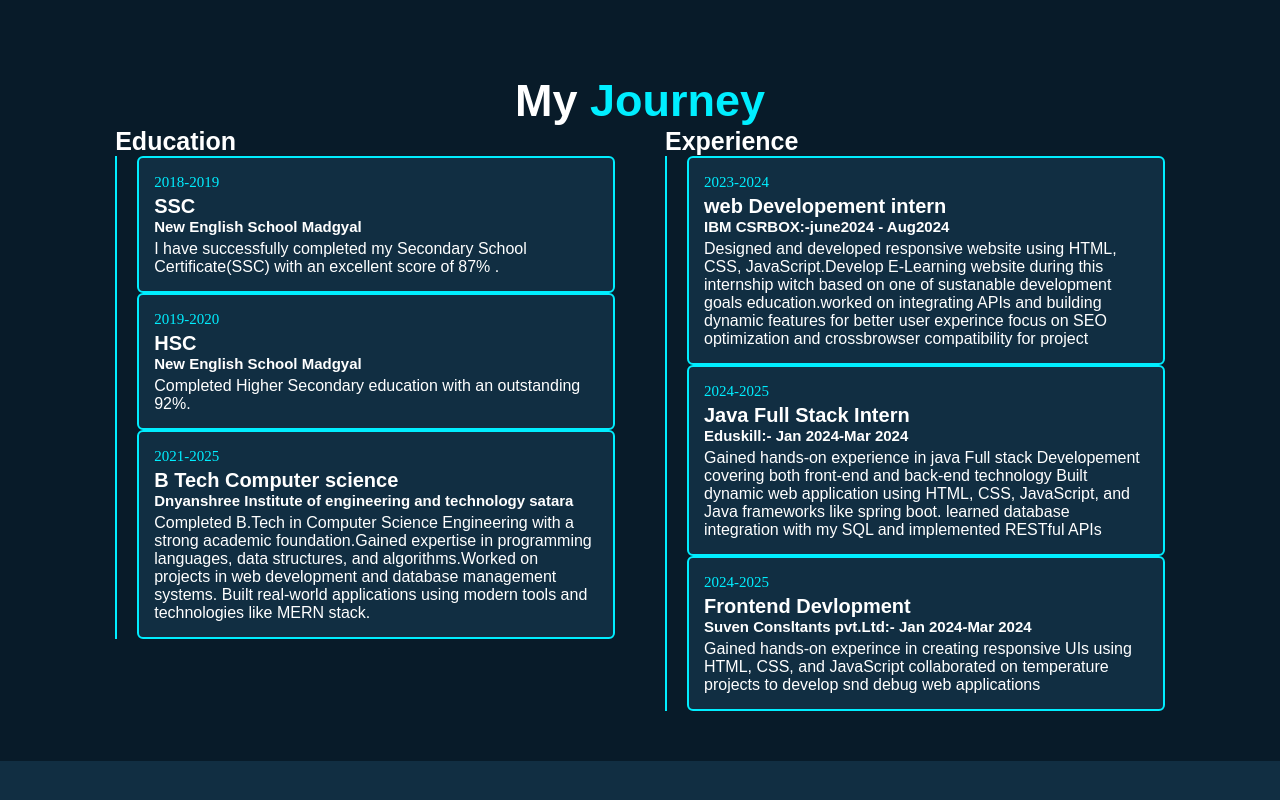
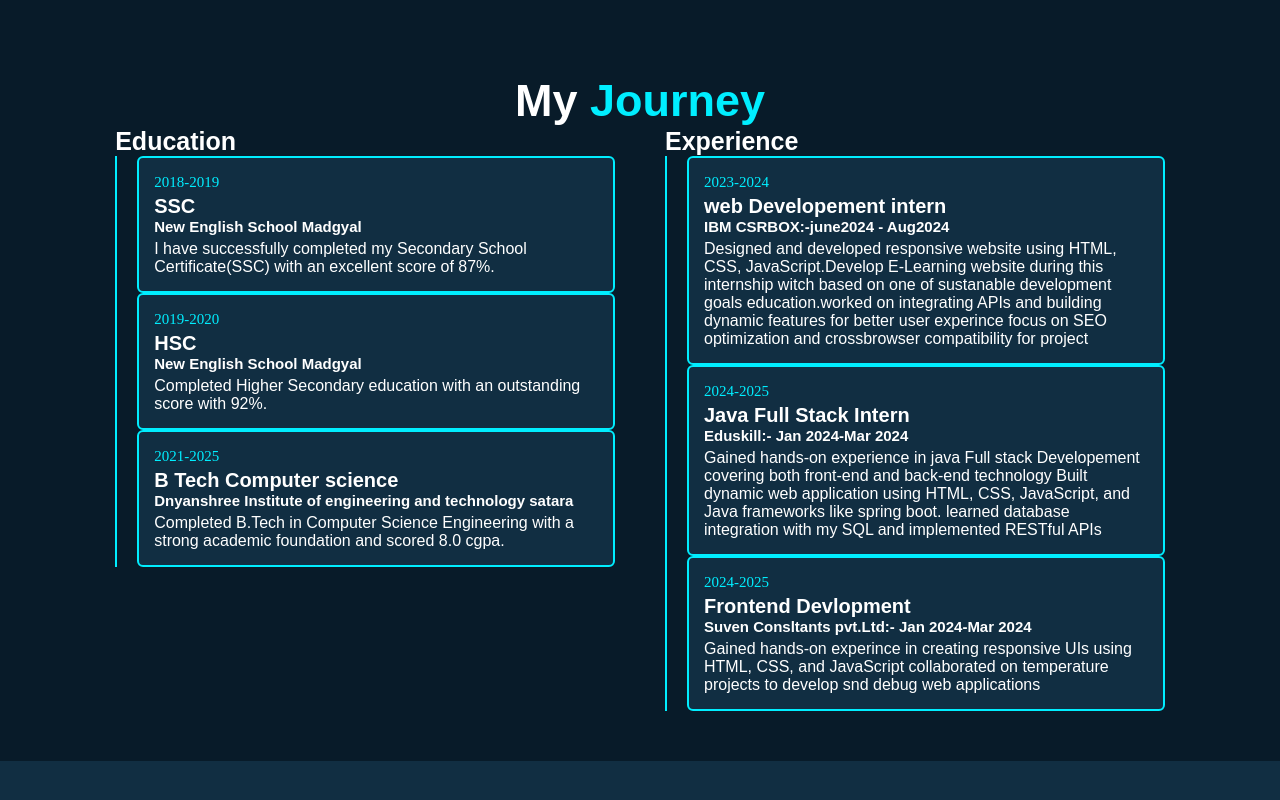
Before and after one commit to Vikas-75/portfolio1, a plain HTML site: page index.html in a window 1280 px wide. Shown: the part 1625-2425 px from the top of the page. Drawn offline with nearby package versions, Linux system fonts and the light colour scheme; a web font is replaced by a local one.

Commit message:
education information change

```diff
--- a/index.html
+++ b/index.html
@@ -62,7 +62,7 @@
 
      <section class="about" id="about">
         <div class="about-img">
-            <img src="vikasss.png" alt="">
+            <!-- <img src="vikasss.png" alt=""> -->
         </div>
 
                 <div class="about-content">
@@ -95,8 +95,8 @@
                                     <div class="year"><i class="bx bxs-calenar">2018-2019</i></div>
                                     <h2>SSC </h2>
                                     <h3>New English School Madgyal</h3>
-                                    <p>I have successfully completed my Secondary School Certificate(SSC) with an excellent score of 87% .</p>
-                            </div>
+                                    <p>I have successfully completed my Secondary School Certificate(SSC) with an excellent score of 87%.
+                                </div>
                             </div>
 
                             <div class="education-content">
@@ -104,7 +104,7 @@
                                     <div class="year"><i class="bx bxs-calenar">2019-2020</i></div>
                                     <h2>HSC </h2>
                                   <h3>New English School Madgyal</h3>
-                                    <p>Completed Higher Secondary education with an outstanding 92%.</p>
+                                    <p>Completed Higher Secondary education with an outstanding score with 92%.</p>
                                 </div>
                             </div>
 
@@ -113,9 +113,7 @@
                                     <div class="year"><i class="bx bxs-calenar">2021-2025</i></div>
                                     <h2>B Tech Computer science</h2>
                                     <h3>Dnyanshree Institute of engineering and technology satara</h3>
-                                    <p>Completed B.Tech in Computer Science Engineering with a strong academic foundation.Gained expertise in programming
-                                        languages, data structures, and algorithms.Worked on projects in web development and database management systems.
-                                        Built real-world applications using modern tools and technologies like MERN stack.</p>
+                                    <p>Completed B.Tech in Computer Science Engineering with a strong academic foundation and scored 8.0 cgpa.</p>
                                 </div>
                             </div>
                         </div>
```
